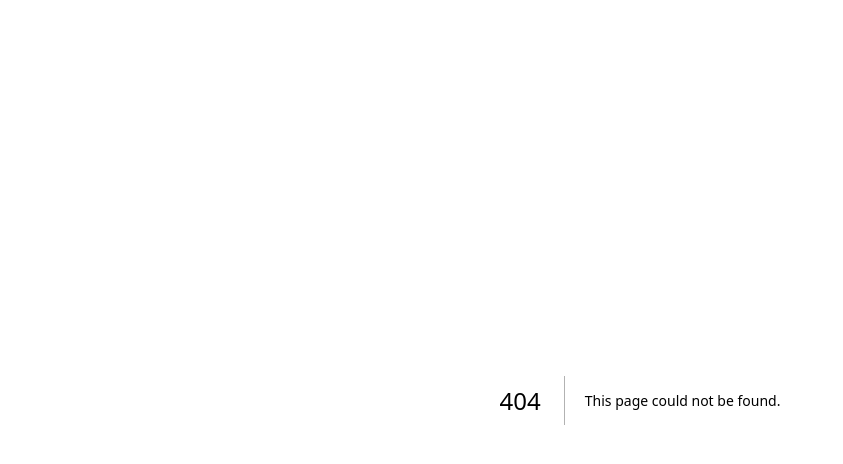
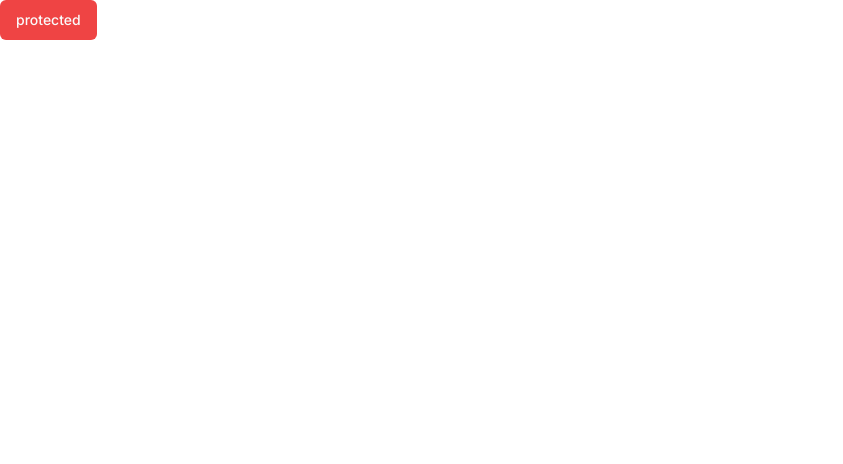
Before and after one commit to DylanPDao/WitAI, a Next.js app in the folder witai-saas/: page /dashboard in a window 1280 px wide. Before the commit this address had no page. Shown: the top 464 px of the page, without its empty margins (0-843 px from the left). Built offline with nearby package versions, Linux system fonts and the light colour scheme.

Commit message:
added button and landing page/dashboard routes

```diff
--- /dev/null
+++ b/witai-saas/app/(dashboard)/(routes)/dashboard/page.tsx
@@ -0,0 +1,7 @@
+import { Button } from "@/components/ui/button";
+
+export default function DashboardPage() {
+  return (
+    <Button variant="destructive">protected</Button>
+  );
+}
--- /dev/null
+++ b/witai-saas/app/(landing)/page.tsx
@@ -0,0 +1,9 @@
+const LandingPage = () => {
+  return (
+    <div>
+      Landing Page (unprotected)
+    </div>
+  )
+}
+
+export default LandingPage
--- a/witai-saas/app/globals.css
+++ b/witai-saas/app/globals.css
@@ -1,8 +1,12 @@
 @tailwind base;
-  @tailwind components;
-  @tailwind utilities;
+@tailwind components;
+@tailwind utilities;
 
-  @layer base {
+html, body, :root {
+  height: 100%
+}
+
+@layer base {
     :root {
       --background: 0 0% 100%;
       --foreground: 0 0% 3.9%;
--- a/witai-saas/app/layout.tsx
+++ b/witai-saas/app/layout.tsx
@@ -5,8 +5,8 @@
 const inter = Inter({ subsets: ["latin"] });
 
 export const metadata: Metadata = {
-  title: "Create Next App",
-  description: "Generated by create next app",
+  title: "Wit AI",
+  description: "Wit AI SAAS",
 };
 
 export default function RootLayout({
--- a/witai-saas/app/page.tsx
+++ /dev/null
@@ -1,113 +0,0 @@
-import Image from "next/image";
-
-export default function Home() {
-  return (
-    <main className="flex min-h-screen flex-col items-center justify-between p-24">
-      <div className="z-10 w-full max-w-5xl items-center justify-between font-mono text-sm lg:flex">
-        <p className="fixed left-0 top-0 flex w-full justify-center border-b border-gray-300 bg-gradient-to-b from-zinc-200 pb-6 pt-8 backdrop-blur-2xl dark:border-neutral-800 dark:bg-zinc-800/30 dark:from-inherit lg:static lg:w-auto  lg:rounded-xl lg:border lg:bg-gray-200 lg:p-4 lg:dark:bg-zinc-800/30">
-          Get started by editing&nbsp;
-          <code className="font-mono font-bold">app/page.tsx</code>
-        </p>
-        <div className="fixed bottom-0 left-0 flex h-48 w-full items-end justify-center bg-gradient-to-t from-white via-white dark:from-black dark:via-black lg:static lg:size-auto lg:bg-none">
-          <a
-            className="pointer-events-none flex place-items-center gap-2 p-8 lg:pointer-events-auto lg:p-0"
-            href="https://vercel.com?utm_source=create-next-app&utm_medium=appdir-template&utm_campaign=create-next-app"
-            target="_blank"
-            rel="noopener noreferrer"
-          >
-            By{" "}
-            <Image
-              src="/vercel.svg"
-              alt="Vercel Logo"
-              className="dark:invert"
-              width={100}
-              height={24}
-              priority
-            />
-          </a>
-        </div>
-      </div>
-
-      <div className="relative z-[-1] flex place-items-center before:absolute before:h-[300px] before:w-full before:-translate-x-1/2 before:rounded-full before:bg-gradient-radial before:from-white before:to-transparent before:blur-2xl before:content-[''] after:absolute after:-z-20 after:h-[180px] after:w-full after:translate-x-1/3 after:bg-gradient-conic after:from-sky-200 after:via-blue-200 after:blur-2xl after:content-[''] before:dark:bg-gradient-to-br before:dark:from-transparent before:dark:to-blue-700 before:dark:opacity-10 after:dark:from-sky-900 after:dark:via-[#0141ff] after:dark:opacity-40 sm:before:w-[480px] sm:after:w-[240px] before:lg:h-[360px]">
-        <Image
-          className="relative dark:drop-shadow-[0_0_0.3rem_#ffffff70] dark:invert"
-          src="/next.svg"
-          alt="Next.js Logo"
-          width={180}
-          height={37}
-          priority
-        />
-      </div>
-
-      <div className="mb-32 grid text-center lg:mb-0 lg:w-full lg:max-w-5xl lg:grid-cols-4 lg:text-left">
-        <a
-          href="https://nextjs.org/docs?utm_source=create-next-app&utm_medium=appdir-template&utm_campaign=create-next-app"
-          className="group rounded-lg border border-transparent px-5 py-4 transition-colors hover:border-gray-300 hover:bg-gray-100 hover:dark:border-neutral-700 hover:dark:bg-neutral-800/30"
-          target="_blank"
-          rel="noopener noreferrer"
-        >
-          <h2 className="mb-3 text-2xl font-semibold">
-            Docs{" "}
-            <span className="inline-block transition-transform group-hover:translate-x-1 motion-reduce:transform-none">
-              -&gt;
-            </span>
-          </h2>
-          <p className="m-0 max-w-[30ch] text-sm opacity-50">
-            Find in-depth information about Next.js features and API.
-          </p>
-        </a>
-
-        <a
-          href="https://nextjs.org/learn?utm_source=create-next-app&utm_medium=appdir-template-tw&utm_campaign=create-next-app"
-          className="group rounded-lg border border-transparent px-5 py-4 transition-colors hover:border-gray-300 hover:bg-gray-100 hover:dark:border-neutral-700 hover:dark:bg-neutral-800/30"
-          target="_blank"
-          rel="noopener noreferrer"
-        >
-          <h2 className="mb-3 text-2xl font-semibold">
-            Learn{" "}
-            <span className="inline-block transition-transform group-hover:translate-x-1 motion-reduce:transform-none">
-              -&gt;
-            </span>
-          </h2>
-          <p className="m-0 max-w-[30ch] text-sm opacity-50">
-            Learn about Next.js in an interactive course with&nbsp;quizzes!
-          </p>
-        </a>
-
-        <a
-          href="https://vercel.com/templates?framework=next.js&utm_source=create-next-app&utm_medium=appdir-template&utm_campaign=create-next-app"
-          className="group rounded-lg border border-transparent px-5 py-4 transition-colors hover:border-gray-300 hover:bg-gray-100 hover:dark:border-neutral-700 hover:dark:bg-neutral-800/30"
-          target="_blank"
-          rel="noopener noreferrer"
-        >
-          <h2 className="mb-3 text-2xl font-semibold">
-            Templates{" "}
-            <span className="inline-block transition-transform group-hover:translate-x-1 motion-reduce:transform-none">
-              -&gt;
-            </span>
-          </h2>
-          <p className="m-0 max-w-[30ch] text-sm opacity-50">
-            Explore starter templates for Next.js.
-          </p>
-        </a>
-
-        <a
-          href="https://vercel.com/new?utm_source=create-next-app&utm_medium=appdir-template&utm_campaign=create-next-app"
-          className="group rounded-lg border border-transparent px-5 py-4 transition-colors hover:border-gray-300 hover:bg-gray-100 hover:dark:border-neutral-700 hover:dark:bg-neutral-800/30"
-          target="_blank"
-          rel="noopener noreferrer"
-        >
-          <h2 className="mb-3 text-2xl font-semibold">
-            Deploy{" "}
-            <span className="inline-block transition-transform group-hover:translate-x-1 motion-reduce:transform-none">
-              -&gt;
-            </span>
-          </h2>
-          <p className="m-0 max-w-[30ch] text-balance text-sm opacity-50">
-            Instantly deploy your Next.js site to a shareable URL with Vercel.
-          </p>
-        </a>
-      </div>
-    </main>
-  );
-}
--- /dev/null
+++ b/witai-saas/components/ui/button.tsx
@@ -0,0 +1,56 @@
+import * as React from "react"
+import { Slot } from "@radix-ui/react-slot"
+import { cva, type VariantProps } from "class-variance-authority"
+
+import { cn } from "@/lib/utils"
+
+const buttonVariants = cva(
+  "inline-flex items-center justify-center whitespace-nowrap rounded-md text-sm font-medium ring-offset-background transition-colors focus-visible:outline-none focus-visible:ring-2 focus-visible:ring-ring focus-visible:ring-offset-2 disabled:pointer-events-none disabled:opacity-50",
+  {
+    variants: {
+      variant: {
+        default: "bg-primary text-primary-foreground hover:bg-primary/90",
+        destructive:
+          "bg-destructive text-destructive-foreground hover:bg-destructive/90",
+        outline:
+          "border border-input bg-background hover:bg-accent hover:text-accent-foreground",
+        secondary:
+          "bg-secondary text-secondary-foreground hover:bg-secondary/80",
+        ghost: "hover:bg-accent hover:text-accent-foreground",
+        link: "text-primary underline-offset-4 hover:underline",
+      },
+      size: {
+        default: "h-10 px-4 py-2",
+        sm: "h-9 rounded-md px-3",
+        lg: "h-11 rounded-md px-8",
+        icon: "h-10 w-10",
+      },
+    },
+    defaultVariants: {
+      variant: "default",
+      size: "default",
+    },
+  }
+)
+
+export interface ButtonProps
+  extends React.ButtonHTMLAttributes<HTMLButtonElement>,
+    VariantProps<typeof buttonVariants> {
+  asChild?: boolean
+}
+
+const Button = React.forwardRef<HTMLButtonElement, ButtonProps>(
+  ({ className, variant, size, asChild = false, ...props }, ref) => {
+    const Comp = asChild ? Slot : "button"
+    return (
+      <Comp
+        className={cn(buttonVariants({ variant, size, className }))}
+        ref={ref}
+        {...props}
+      />
+    )
+  }
+)
+Button.displayName = "Button"
+
+export { Button, buttonVariants }
--- a/witai-saas/package.json
+++ b/witai-saas/package.json
@@ -9,6 +9,7 @@
     "lint": "next lint"
   },
   "dependencies": {
+    "@radix-ui/react-slot": "^1.1.0",
     "class-variance-authority": "^0.7.0",
     "clsx": "^2.1.1",
     "lucide-react": "^0.399.0",
```
Also changed, not shown: 1 other file (tests, documents, lock files or other folders).
